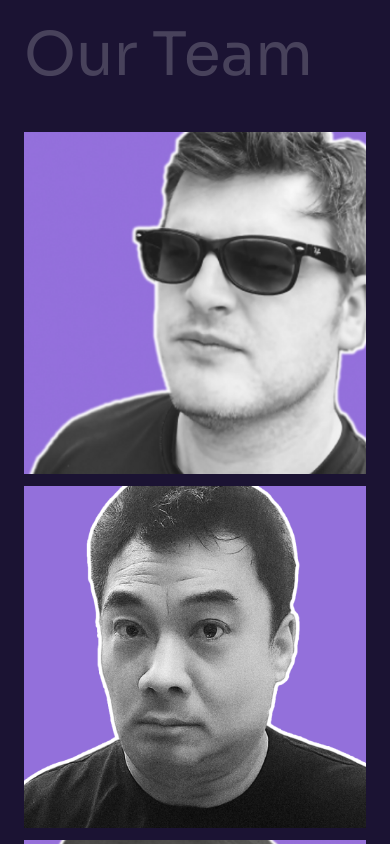
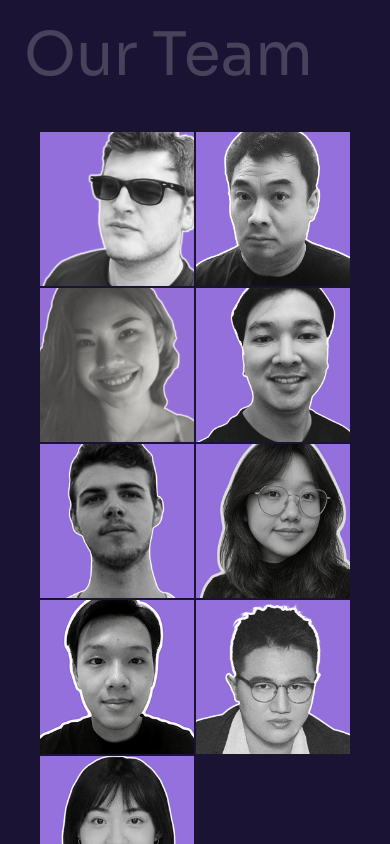
Before and after one commit to DxcMint868/takeoff, a Next.js app: page /about-us in a window 390 px wide. Shown: the part 2940-3784 px from the top of the page. Built offline with nearby package versions, Linux system fonts and the light colour scheme.

Commit message:
style: update layout of TeamMemberGrid to use a grid system for better responsiveness and spacing

```diff
--- a/components/member-grid.tsx
+++ b/components/member-grid.tsx
@@ -49,11 +49,11 @@ export function TeamMemberGrid({ members, className }: TeamMemberGridProps) {
 
   return (
     <div className={`mx-auto w-full max-w-[1132px] ${className ?? ""}`.trim()}>
-      <ul className="m-0 flex w-full flex-wrap justify-center gap-3 p-0 mq900:gap-3 ms1024:gap-2">
+      <ul className="box-border m-0 grid w-full grid-cols-2 gap-0.5 px-4 py-0 ms1024:flex ms1024:flex-wrap ms1024:justify-center ms1024:gap-4 ms1024:px-0">
         {members.map((member) => (
           <li
             key={member.slug}
-            className="aspect-square w-[calc((100%-0.125rem)/2)] max-w-[200px] shrink-0 list-none mq450:w-full mq450:max-w-none ms1024:w-[200px] ms1024:max-w-[200px]"
+            className="aspect-square list-none ms1024:w-[200px] ms1024:max-w-[200px] ms1024:shrink-0"
           >
             <Link
               href={`/about-us?member=${encodeURIComponent(member.slug)}#our-team`}
```
